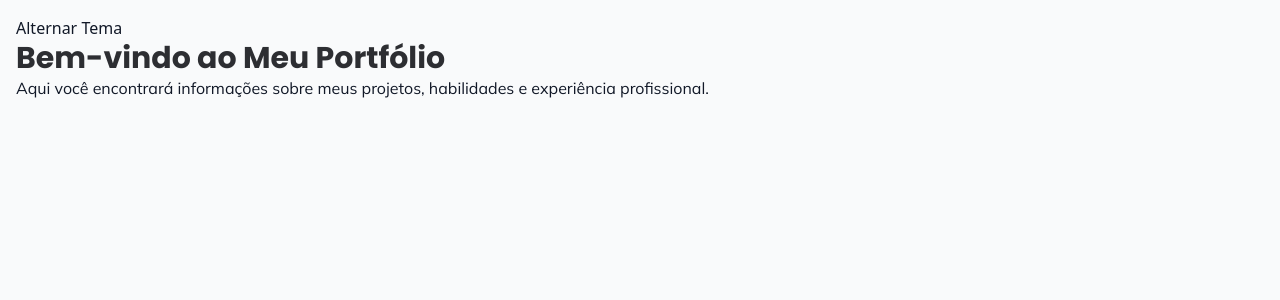
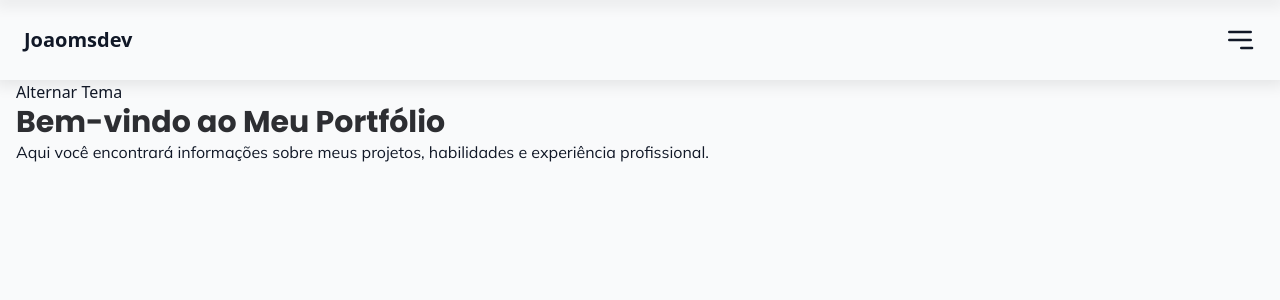
Before and after one commit to mrfrank-ofc/HomeWork, a React (Vite) app: page / in a window 1280 px wide. Shown: the top 300 px of the page. Built offline with nearby package versions, Linux system fonts and the light colour scheme.

Commit message:
feat/Implement header in HomePage

```diff
--- /dev/null
+++ b/src/components/common/Header/index.tsx
@@ -0,0 +1,37 @@
+const Header = () => {
+  const handleMenuClick = () => {
+    console.log("Button Clicked!");
+
+  }
+  return (
+    <>
+<div className="shadow-custom ">
+
+    <header className='flex items-center shadow-custom justify-between p-6 fixed w-screen'>
+
+
+      <div className='text-xl font-bold '>Joaomsdev</div>
+      <button onClick={handleMenuClick} className='text-xl'>
+        <svg
+          xmlns='http://www.w3.org/2000/svg'
+          fill='none'
+          viewBox='0 0 24 24'
+          stroke='currentColor'
+          className='w-8 h-8'
+        >
+          <path
+            strokeLinecap='round'
+            strokeLinejoin='round'
+            strokeWidth={2}
+            d='M4 6h16M4 12h16m-7 6h8'
+          />
+        </svg>
+      </button>
+    </header>
+    </div>
+    </>
+
+  )
+}
+
+export default Header
--- a/src/pages/HomePage/index.tsx
+++ b/src/pages/HomePage/index.tsx
@@ -1,9 +1,13 @@
 import ThemeToggle from '../../components/ThemeToggle'
+import Header from '../../components/common/Header'
 
 const HomePage = () => {
   return (
-    <>
-      <div className='p-4 bg-light dark:bg-dark text-textLight dark:text-textDark'>
+    <main className='flex flex-col'>
+
+    <Header />
+
+      <div className='p-4 bg-light dark:bg-dark text-textLight dark:text-textDark mt-16 '>
         <ThemeToggle></ThemeToggle>
 
         <h1 className='font-heading text-3xl text-headingLight font-bold dark:text-headingDark'>
@@ -15,7 +19,7 @@ const HomePage = () => {
         </p>
         {/* Adicione mais conteúdo e componentes aqui conforme necessário */}
       </div>
-    </>
+    </main>
   )
 }
 
--- a/tailwind.config.js
+++ b/tailwind.config.js
@@ -17,6 +17,9 @@ export default {
         headingLight: '#2d2e32',
         headingDark: '#f3f4f6',
       },
+      boxShadow: {
+        custom: '0 0 15px 5px rgba(0, 0, 0, 0.09)',
+      },
     },
   },
   plugins: [],
```
